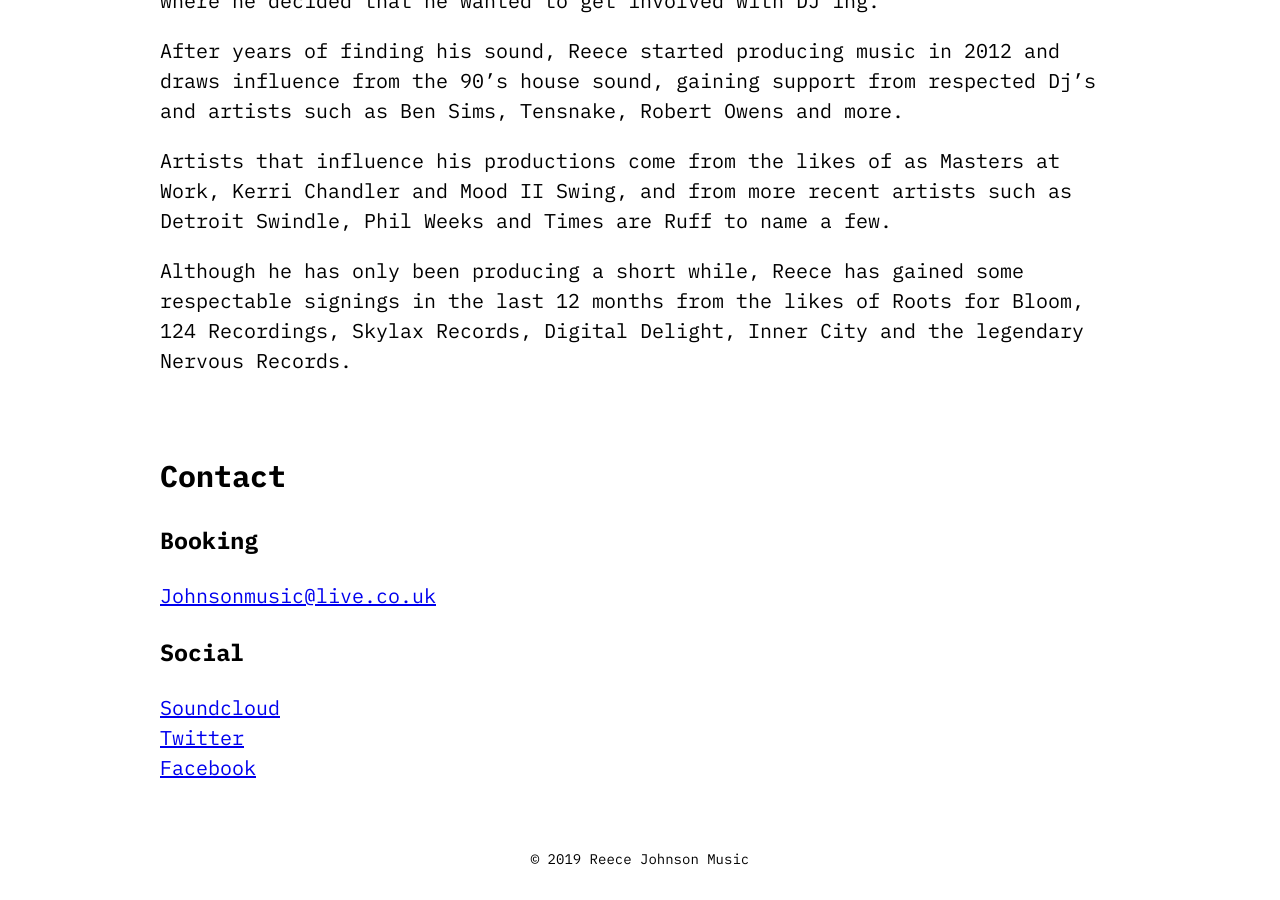
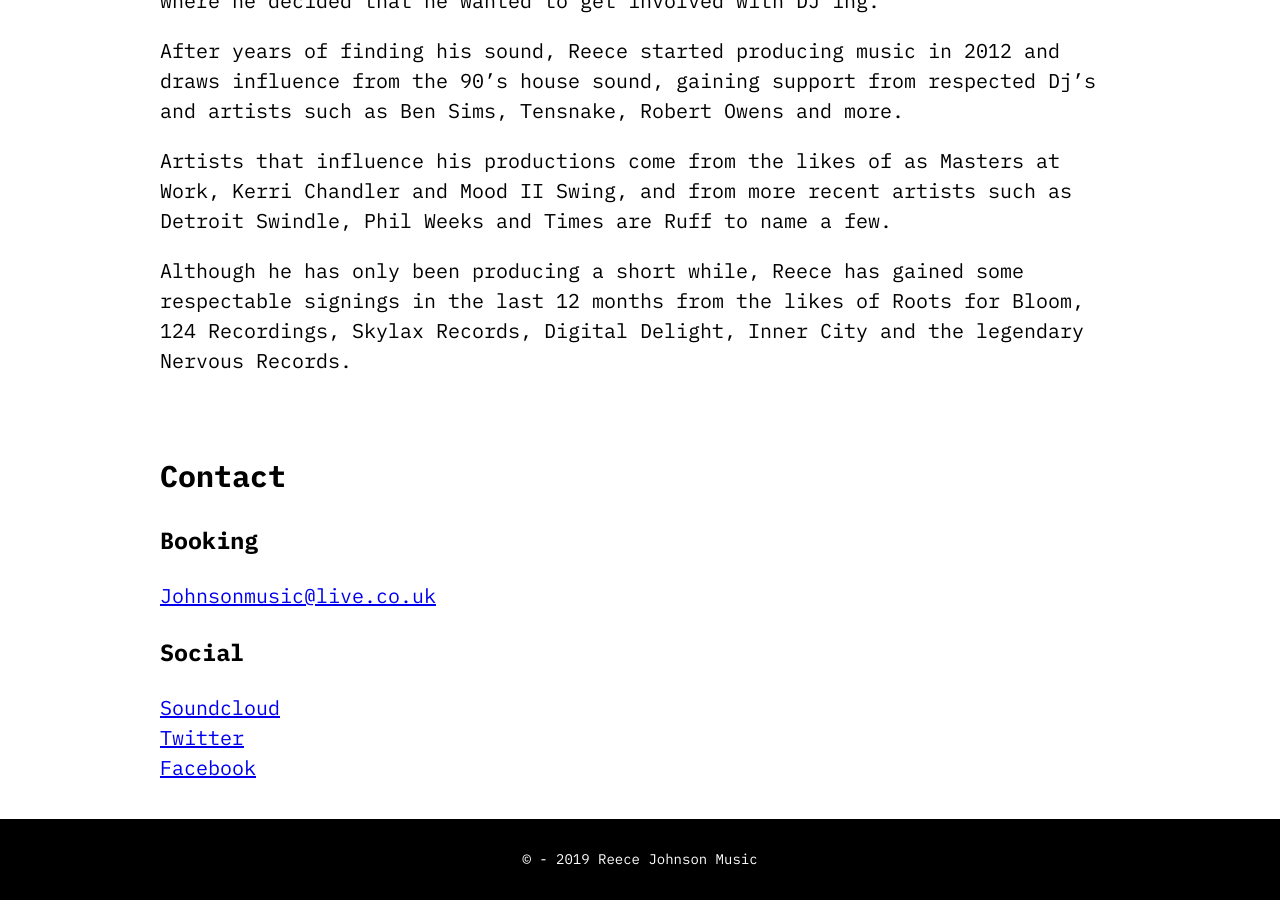
Before and after one commit to jnkly/reece-johnson, a Jekyll site: the page built from index.html, in a window 1280 px wide and 900 px high, scrolled down 879 px. Built offline with Jekyll 4.4.1, drawn with Linux system fonts in a browser that asks for light colours.

Commit message:
Update footer.html

```diff
--- a/_includes/footer.html
+++ b/_includes/footer.html
@@ -1,3 +1,3 @@
-<footer class="pa3 tc">
-  <p class="f6">&copy; 2019 Reece Johnson Music</p>
+<footer class="pa3 tc bg-blue-d">
+  <p class="f6 white">&copy; - 2019 Reece Johnson Music</p>
 </footer>
```
